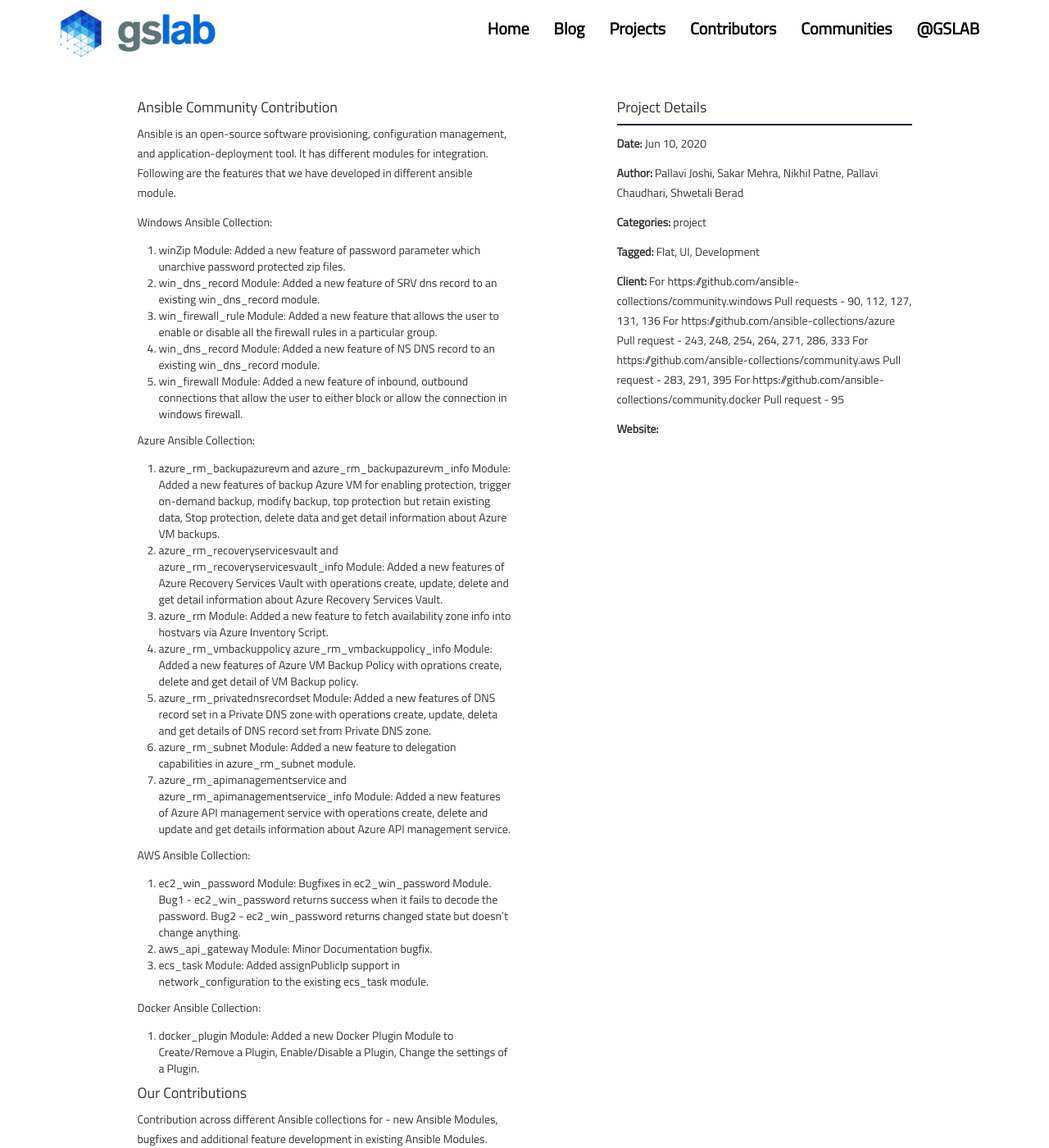
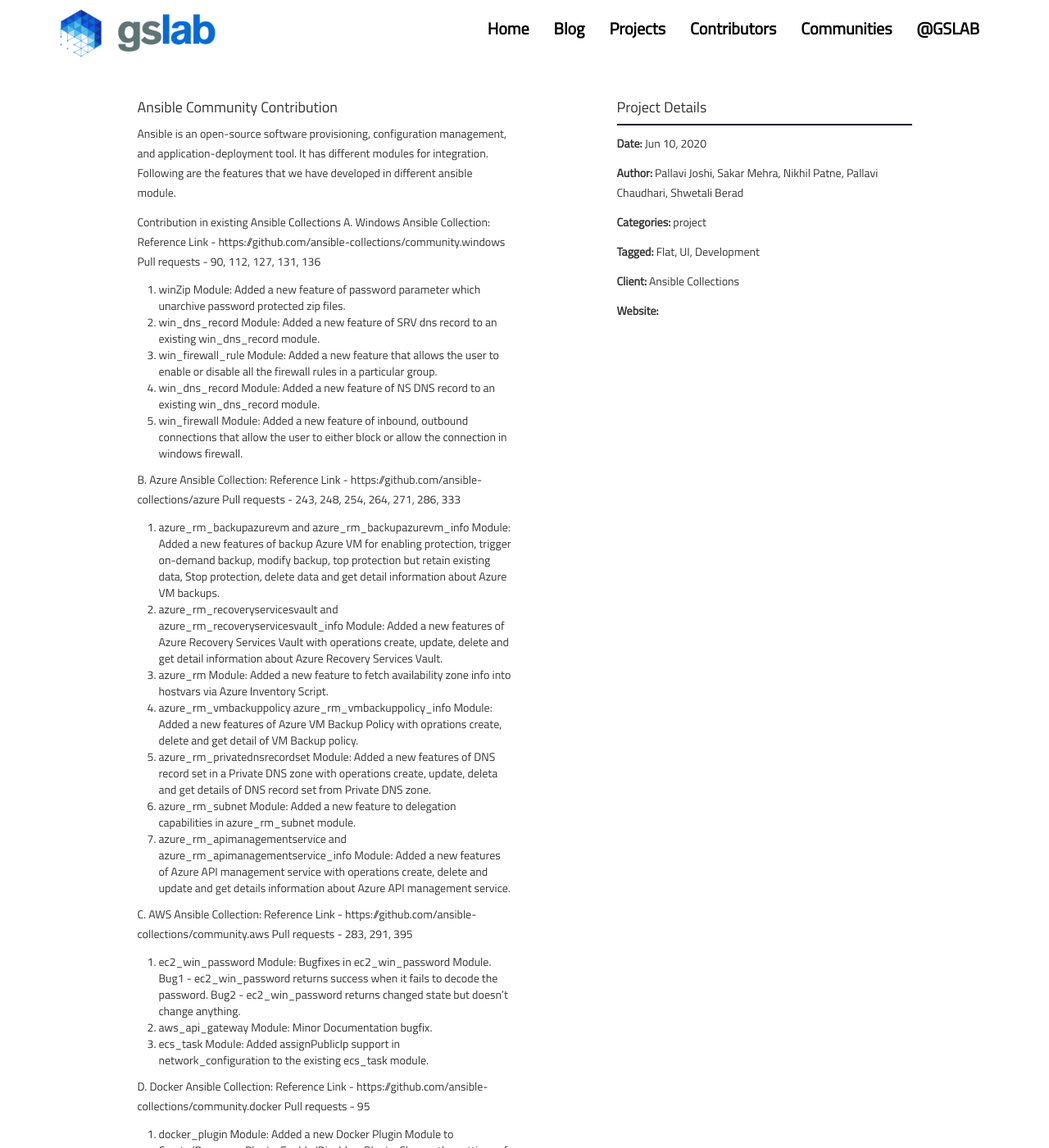
Before and after one commit to GSLabDev/gslabdev.github.io, a Jekyll site: the page built from _posts/project/2020-06-10-ansiblecommunitycontribution.markdown, in a window 1280 px wide and 1400 px high, scrolled down 727 px. Shown: the whole window at 82% size. Built offline with Jekyll 4.4.1, drawn with Linux system fonts in a browser that asks for light colours; nearby versions of some CDN libraries; some of the changed text lies outside the part shown.

Commit message:
New Ansible Collection contribution

```diff
--- a/_posts/project/2020-06-10-ansiblecommunitycontribution.markdown
+++ b/_posts/project/2020-06-10-ansiblecommunitycontribution.markdown
@@ -9,20 +9,23 @@ img: ansible-community-contribution.png
 thumb: thumb02.jpg
 carousel:
 - ansible-community-contribution.png
-client: For https://github.com/ansible-collections/community.windows Pull requests - 90, 112, 127, 131, 136 For https://github.com/ansible-collections/azure Pull request - 243, 248, 254, 264, 271, 286, 333 For https://github.com/ansible-collections/community.aws Pull request - 283, 291, 395 For https://github.com/ansible-collections/community.docker Pull request - 95
+client: Ansible Collections
 ---
 
 #### Ansible Community Contribution
 Ansible is an open-source software provisioning, configuration management, and application-deployment tool. It has different modules for integration. Following are the features that we have developed in different ansible module.
 
-Windows Ansible Collection:
+Contribution in existing Ansible Collections
+A. Windows Ansible Collection:
+Reference Link - https://github.com/ansible-collections/community.windows Pull requests - 90, 112, 127, 131, 136
 1. winZip Module: Added a new feature of password parameter which unarchive password protected zip files.
 2. win_dns_record Module: Added a new feature of SRV dns record to an existing win_dns_record module.
 3. win_firewall_rule Module: Added a new feature that allows the user to enable or disable all the firewall rules in a particular group.
 4. win_dns_record Module: Added a new feature of NS DNS record to an existing win_dns_record module.
 5. win_firewall Module: Added a new feature of inbound, outbound connections that allow the user to either block or allow the connection in windows firewall.
 
-Azure Ansible Collection:
+B. Azure Ansible Collection:
+Reference Link - https://github.com/ansible-collections/azure Pull requests - 243, 248, 254, 264, 271, 286, 333
 1. azure_rm_backupazurevm and azure_rm_backupazurevm_info Module: Added a new features of backup Azure VM for enabling protection, trigger on-demand backup, modify backup, top protection but retain existing data, Stop protection, delete data and get detail information about Azure VM backups.
 2. azure_rm_recoveryservicesvault and azure_rm_recoveryservicesvault_info Module: Added a new features of Azure Recovery Services Vault with operations create, update, delete and get detail information about Azure Recovery Services Vault.
 3. azure_rm Module: Added a new feature to fetch availability zone info into hostvars via Azure Inventory Script.
@@ -31,13 +34,20 @@ Azure Ansible Collection:
 6. azure_rm_subnet Module: Added a new feature to delegation capabilities in azure_rm_subnet module.
 7. azure_rm_apimanagementservice and azure_rm_apimanagementservice_info Module: Added a new features of Azure API management service with operations create, delete and update and get details information about Azure API management service.
 
-AWS Ansible Collection:
+C. AWS Ansible Collection:
+Reference Link - https://github.com/ansible-collections/community.aws Pull requests - 283, 291, 395
 1. ec2_win_password Module: Bugfixes in ec2_win_password Module. Bug1 - ec2_win_password returns success when it fails to decode the password. Bug2 - ec2_win_password returns changed state but doesn't change anything.
 2. aws_api_gateway Module: Minor Documentation bugfix.
 3. ecs_task Module: Added assignPublicIp support in network_configuration to the existing ecs_task module.
 
-Docker Ansible Collection:
+D. Docker Ansible Collection:
+Reference Link - https://github.com/ansible-collections/community.docker Pull requests - 95
 1. docker_plugin Module: Added a new Docker Plugin Module to Create/Remove a Plugin, Enable/Disable a Plugin, Change the settings of a Plugin.
 
+
+Contribution of new Ansible Collections
+Reference Link - https://galaxy.ansible.com/idmsubs/
+1. ManageEngine Collection: Ansible collection for creating Patch configurations on ManageEngine.
+
 #### Our Contributions
-Contribution across different Ansible collections for - new Ansible Modules, bugfixes and additional feature development in existing Ansible Modules.
+Contribution across different Ansible collections for - new Ansible Modules, bugfixes and additional feature development in existing Ansible Modules. Also, new Ansible collections.
```
